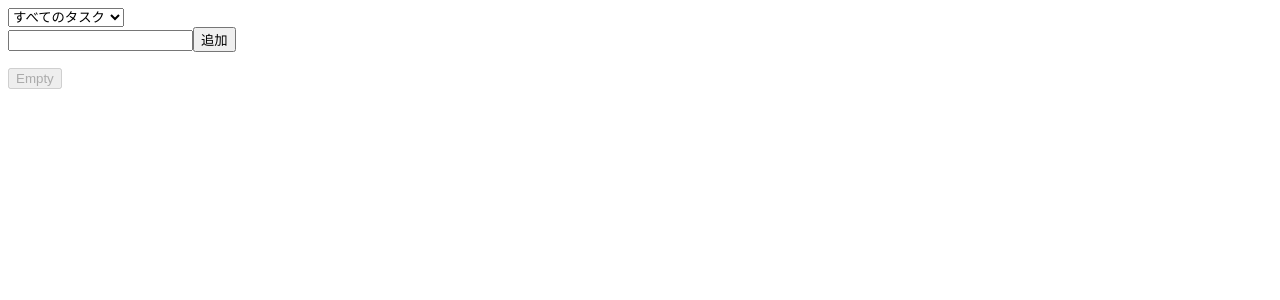
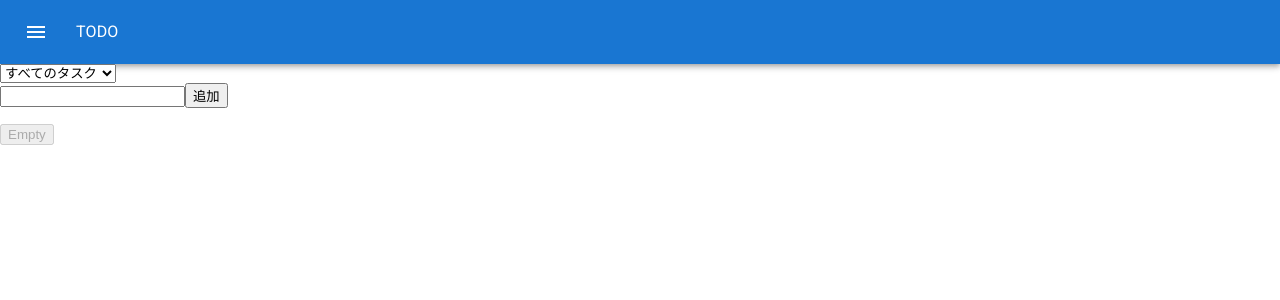
Before and after one commit to Harukka/react-practice02, a React (Vite) app: page / in a window 1280 px wide. Shown: the top 300 px of the page. Built offline with nearby package versions, Linux system fonts and the light colour scheme.

Commit message:
added ToolBar.tsx

```diff
--- a/src/App.tsx
+++ b/src/App.tsx
@@ -3,6 +3,8 @@ import { FormDialog }  from './FormDialog';
 import { ActionButton } from './ActionButton';
 import { SideBar } from './SideBar';
 import { TodoItem } from './TodoItem';
+import { ToolBar } from './ToolBar';
+import GlobalStyles  from '@mui/material/GlobalStyles';
 // type Todo = {
 //   value: string;
 //   readonly id: number;
@@ -134,6 +136,8 @@ export const App = () => {
 
   return (
     <div>
+      <GlobalStyles styles={{ body: { margin: 0, padding: 0} }} />
+      <ToolBar />
       <SideBar onSort={handleSort} />
       <FormDialog
             text={text}
--- /dev/null
+++ b/src/ToolBar.tsx
@@ -0,0 +1,26 @@
+import Box from '@mui/material/Box'
+import Icon from '@mui/material/Icon'
+import AppBar from '@mui/material/AppBar'
+import Toolbar from '@mui/material/Toolbar'
+import Typography from '@mui/material/Typography'
+import IconButton from '@mui/material/IconButton'
+
+export const ToolBar = () => (
+    <Box sx={{ flexGrow: 1 }}>
+        <AppBar position='static'>
+            <Toolbar>
+                <IconButton
+                aria-label='menu-button'
+                size='large'
+                edge='start'
+                color='inherit'
+                sx={{ mr: 2}}
+                >
+                    <Icon>menu</Icon>
+                </IconButton>
+                <Typography>TODO</Typography>
+
+            </Toolbar>
+        </AppBar>
+    </Box>
+);
```
